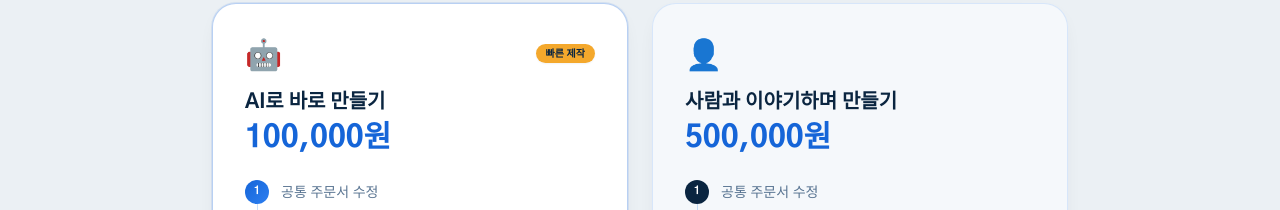
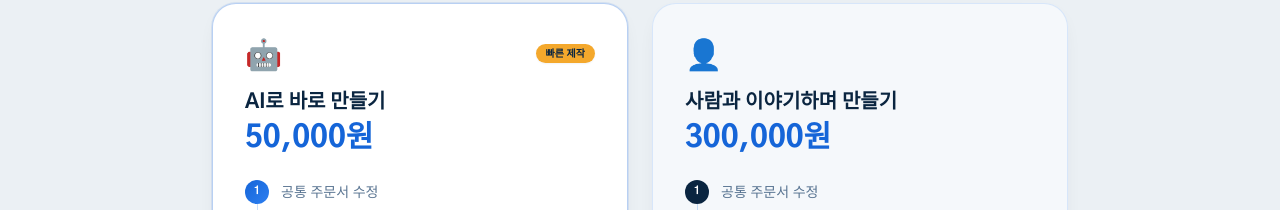
Before and after one commit to so098/landing-page-showcase, a Next.js app in the folder apps/web/: page /guide in a window 1280 px wide. Shown: the part 1040-1250 px from the top of the page. Built offline with nearby package versions, Linux system fonts and the light colour scheme; a web font is replaced by a local one.

Commit message:
feat(web): update guide pricing — AI 50,000원 / 사람 제작 300,000원
Co-Authored-By: Claude Opus 4.8 (1M context) <noreply@anthropic.com>

```diff
--- a/apps/web/src/app/guide/page.tsx
+++ b/apps/web/src/app/guide/page.tsx
@@ -98,7 +98,7 @@ export default function GuidePage() {
           <PathCard
             emoji="🤖"
             name="AI로 바로 만들기"
-            price="100,000원"
+            price="50,000원"
             accent="ai"
             steps={["공통 주문서 수정", "[생성] 버튼 클릭", "3~5분이면 완성"]}
             footer="빠르게, 바로 받아보고 싶을 때"
@@ -108,7 +108,7 @@ export default function GuidePage() {
           <PathCard
             emoji="👤"
             name="사람과 이야기하며 만들기"
-            price="500,000원"
+            price="300,000원"
             accent="human"
             steps={["공통 주문서 수정", "사람에게 주문하기 클릭", "가능한 시간에 카톡으로 연락", "이야기 나누며 함께 제작"]}
             footer="꼼꼼하게, 상의하며 만들고 싶을 때"
```
